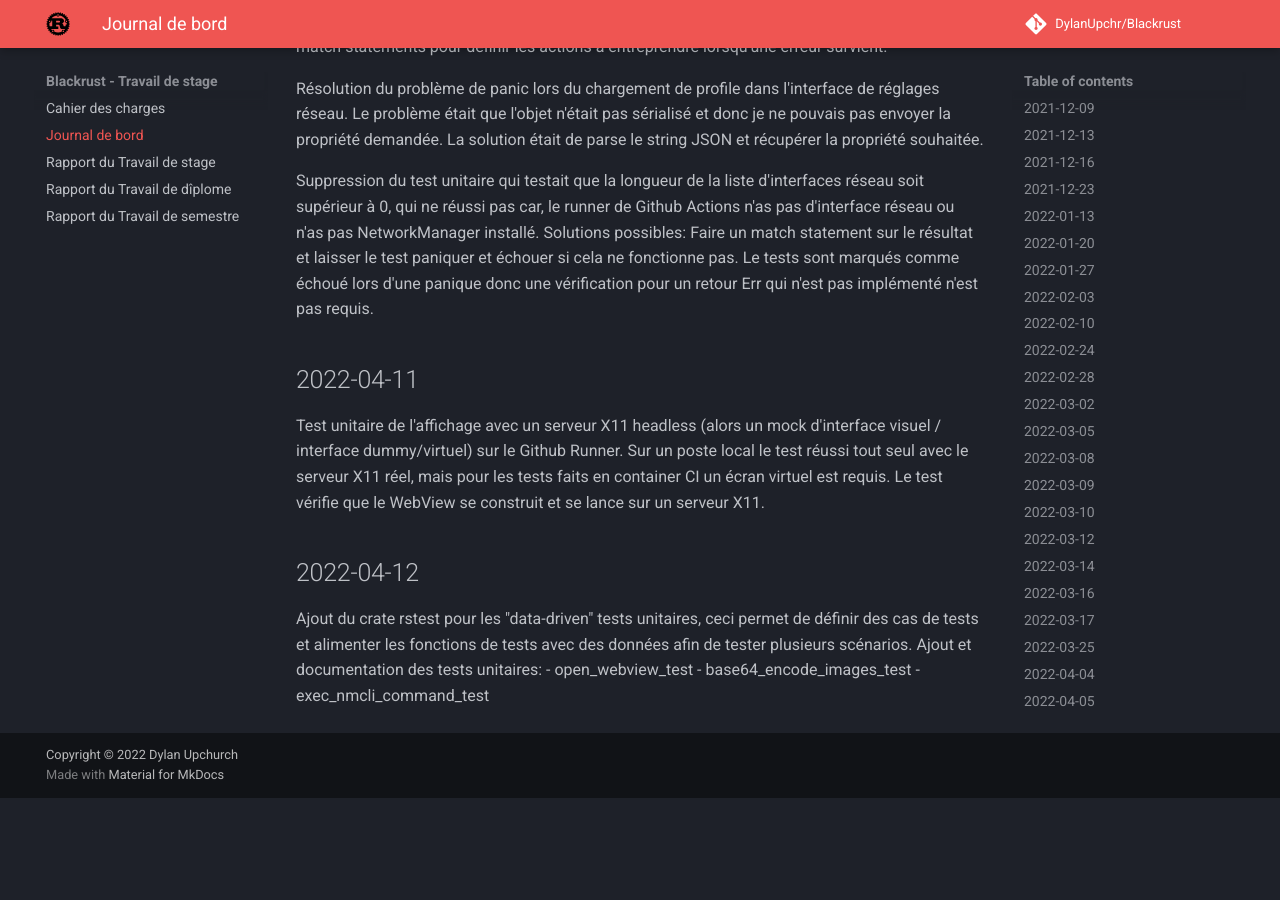
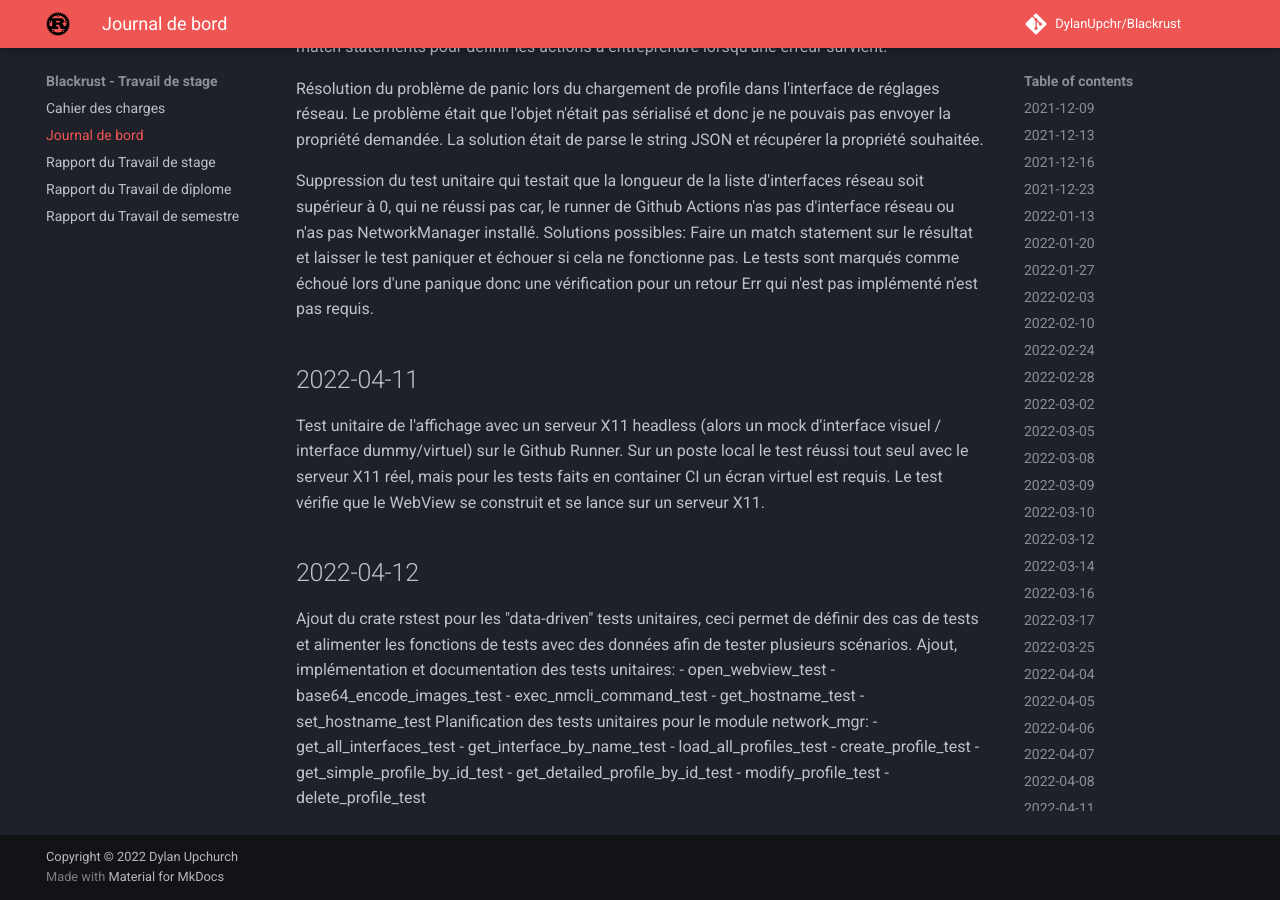
Before and after one commit to DylanUpchr/Blackrust, an MkDocs documentation site: the page built from docs/jdb.md, in a window 1280 px wide and 900 px high, scrolled down 5527 px. Built offline with MkDocs 1.6.1 and Material for MkDocs 9.7.7, drawn with Linux system fonts in a browser that asks for light colours; comment, search, counter and statistics services are not loaded; before the commit the page ends 6325 px from its top, so only the background shows below that.

Commit message:
Updated jdb, implemented get_hostname_test and set_hostname_test

```diff
--- a/docs/jdb.md
+++ b/docs/jdb.md
@@ -149,7 +149,18 @@
 
 ## 2022-04-12
 Ajout du crate rstest pour les "data-driven" tests unitaires, ceci permet de définir des cas de tests et alimenter les fonctions de tests avec des données afin de tester plusieurs scénarios.
-Ajout et documentation des tests unitaires:
+Ajout, implémentation et documentation des tests unitaires:
 - open_webview_test
 - base64_encode_images_test
 - exec_nmcli_command_test
+- get_hostname_test
+- set_hostname_test
+Planification des tests unitaires pour le module network_mgr:
+- get_all_interfaces_test
+- get_interface_by_name_test
+- load_all_profiles_test
+- create_profile_test
+- get_simple_profile_by_id_test
+- get_detailed_profile_by_id_test
+- modify_profile_test
+- delete_profile_test
```
Also changed, not shown: 1 other file.
